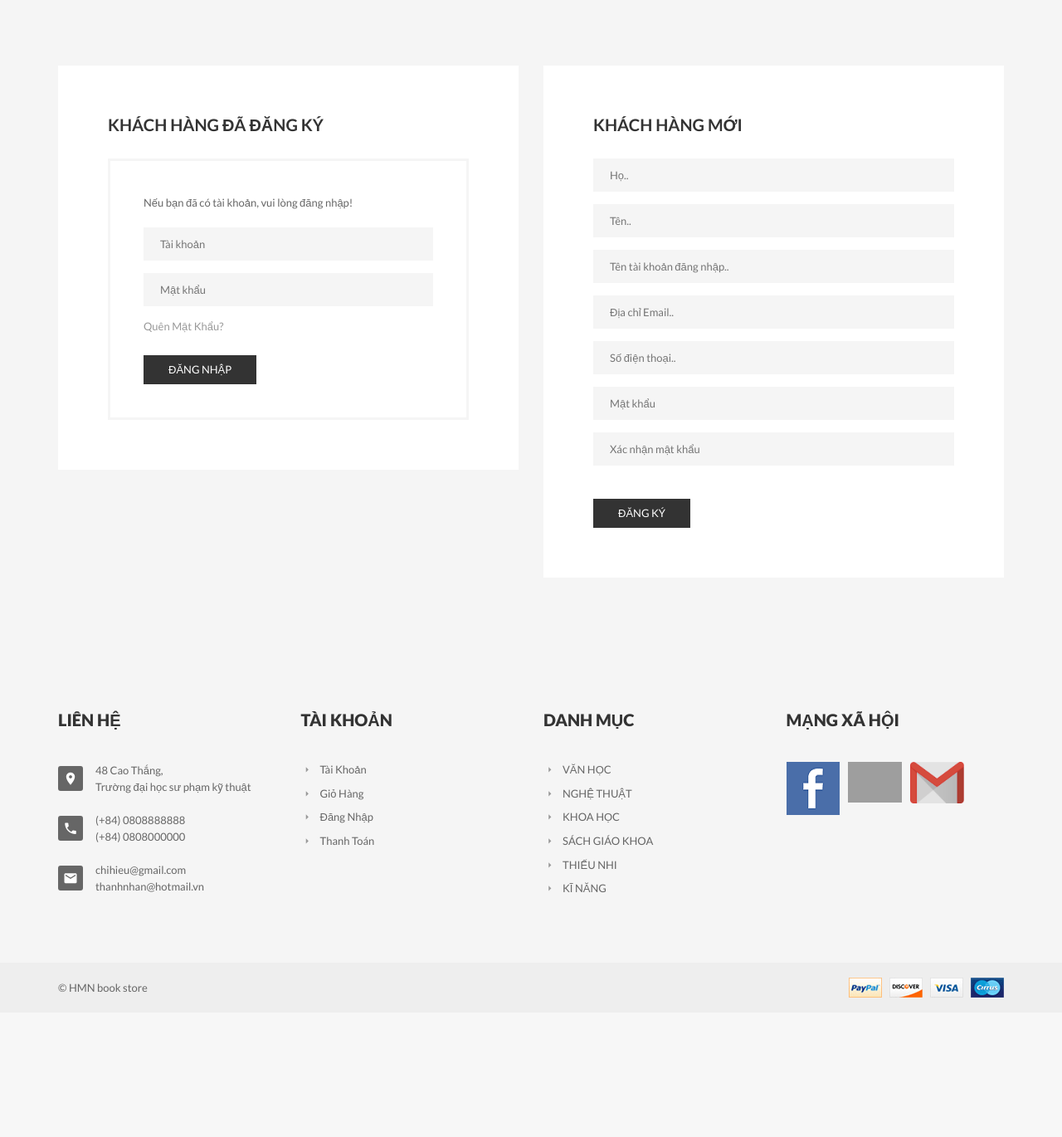
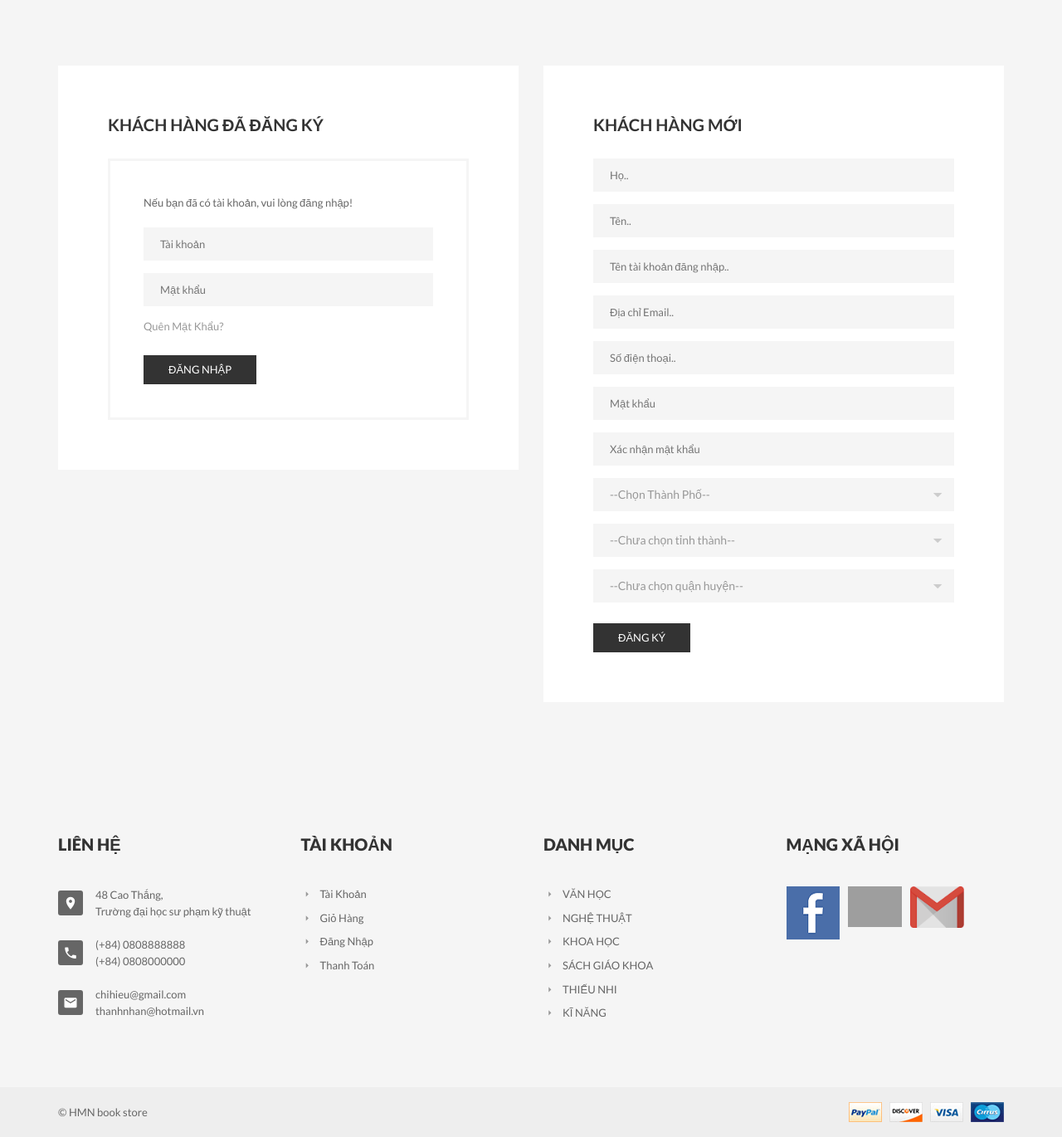
Before and after one commit to WebSiteBookShop/DO_AN_WEB_2, a PHP site: page /?act=taikhoan in a window 1280 px wide. Shown: the part 428-1798 px from the top of the page at 83% size. Before the commit the page ends 1630 px from the top, so only its background shows below. Run offline with PHP 8.4, Linux system fonts and the light colour scheme; data comes from the database, SQL or seed files in the repository; grey boxes are pictures that could not be loaded.

Commit message:
sua lai loi

```diff
--- a/Controllers/LoginController.php
+++ b/Controllers/LoginController.php
@@ -16,7 +16,7 @@ class LoginController
         for ($i = 1; $i <= count($data_danhmuc); $i++) {
             $data_chitietDM[$i] = $this->login_model->chitietdanhmuc($i);
         }
-
+        $data1 = $this->login_model->thanhpho();
         require_once('Views/index.php');
     }
     function login_action()
@@ -53,6 +53,7 @@ class LoginController
             'GioiTinh' => "",
             'SDT' => $_POST['SĐT'],
             'Email' =>    $_POST['Email'],
+            'mapx' => $_POST['phuongxa'],
             'DiaChi'  =>   "",
             'TaiKhoan' => $_POST['TaiKhoan'],
             'MatKhau' => md5($_POST['MatKhau']),
--- a/Models/login.php
+++ b/Models/login.php
@@ -94,6 +94,7 @@ class Login extends Model
         and qh.matp = tt.matp
         and nd.MaND = $id";
 
+
         return $this->conn->query($query)->fetch_assoc();
 
     }
--- a/Views/login/login.php
+++ b/Views/login/login.php
@@ -63,6 +63,28 @@
 							<input type="text" name="SĐT" placeholder="Số điện thoại.." required pattern="[0-9]+" minlength="10" />
 							<input type="password" name="MatKhau" placeholder="Mật khẩu" minlength="6" required />
 							<input type="password" name="check_password" placeholder="Xác nhận mật khẩu" minlength="6" required />
+							<div class="custom-select">
+								<select class="form-control" name="thanhpho" title="Tỉnh thành" id="tinhthanh">
+								<option>--Chọn Thành Phố--</option>
+									<?php
+									foreach ($data1 as $key => $tt) {
+									?>
+										<option value="<?php echo $tt['matp']; ?>"><?php echo $tt['name_tinhthanh'] ?></option>
+									<?php
+									}
+									?>
+								</select>
+							</div>
+							<div class="custom-select">
+								<select class="form-control" name="quanhuyen" title="Quận huyện" id="quanhuyen">
+									<option >--Chưa chọn tỉnh thành--</option>
+								</select>
+							</div>
+							<div class="custom-select">
+								<select class="form-control" name="phuongxa" title="Phường xã"  id="phuongxa">
+									<option value="">--Chưa chọn quận huyện--</option>
+								</select>
+							</div>
 							<div class="submit-text coupon">
 								<button type="submit" form="form2">Đăng ký</button>
 							</div>
@@ -74,3 +96,36 @@
 	</div>
 </section>
 <!-- login content section end -->
+
+<script type="text/javascript">
+		$(document).ready(function(){
+			$("#tinhthanh").change(function(){
+				var tinhthanh_id = $("#tinhthanh").val();
+				$.ajax({
+					url: "Controllers/quanhuyen.php",
+					method : "POST",
+					data : {tinhthanh_id : tinhthanh_id},
+
+					success :function(data){
+						$("#quanhuyen").html(data);
+					}
+				})
+			})
+		})
+	</script>
+	<script type="text/javascript">
+		$(document).ready(function(){
+			$("#quanhuyen").change(function(){
+				var quanhuyen_id = $("#quanhuyen").val();
+				$.ajax({
+					url: "Controllers/phuongxa.php",
+					method : "POST",
+					data : {quanhuyen_id : quanhuyen_id},
+
+					success :function(data){
+						$("#phuongxa").html(data);
+					}
+				})
+			})
+		})
+	</script>
```
